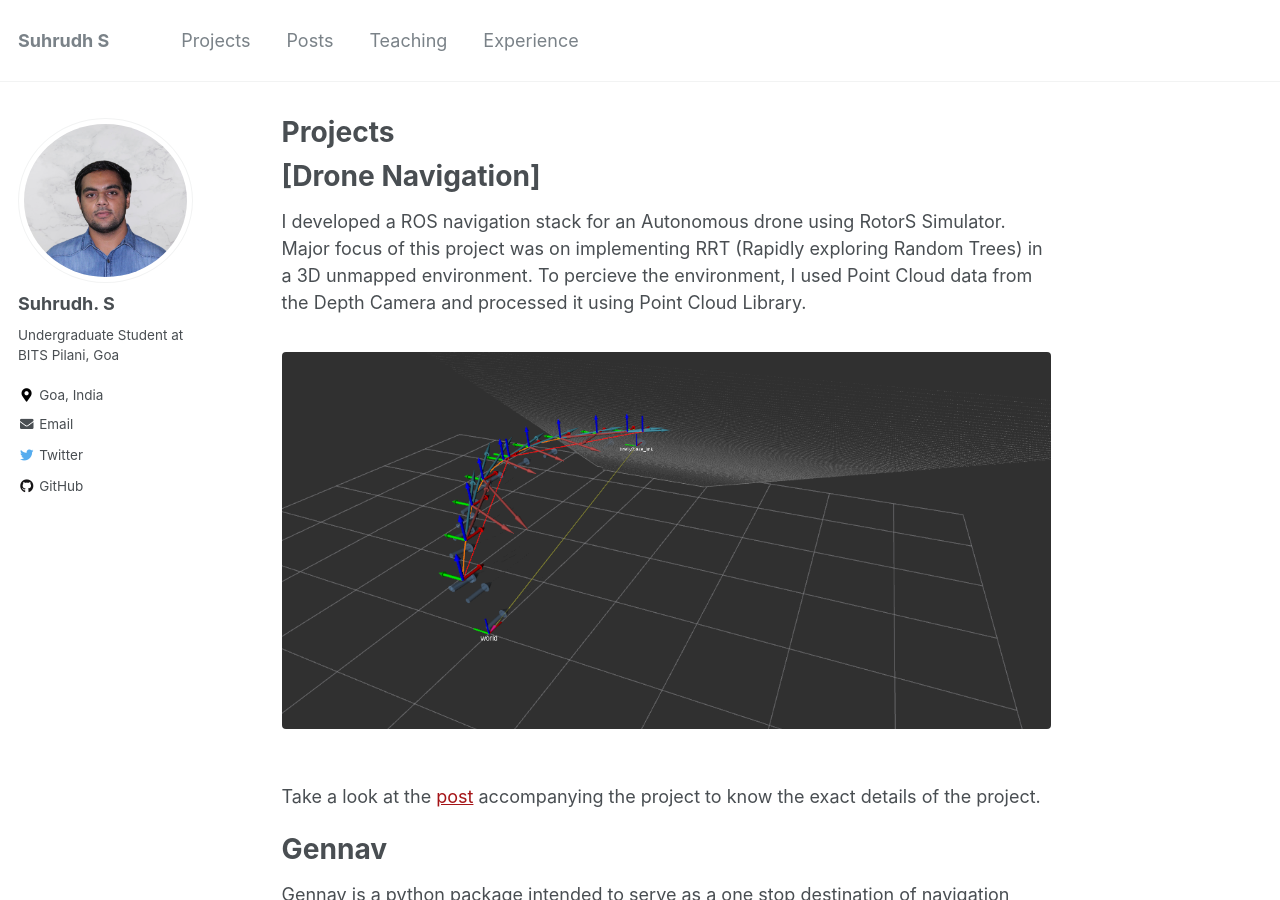
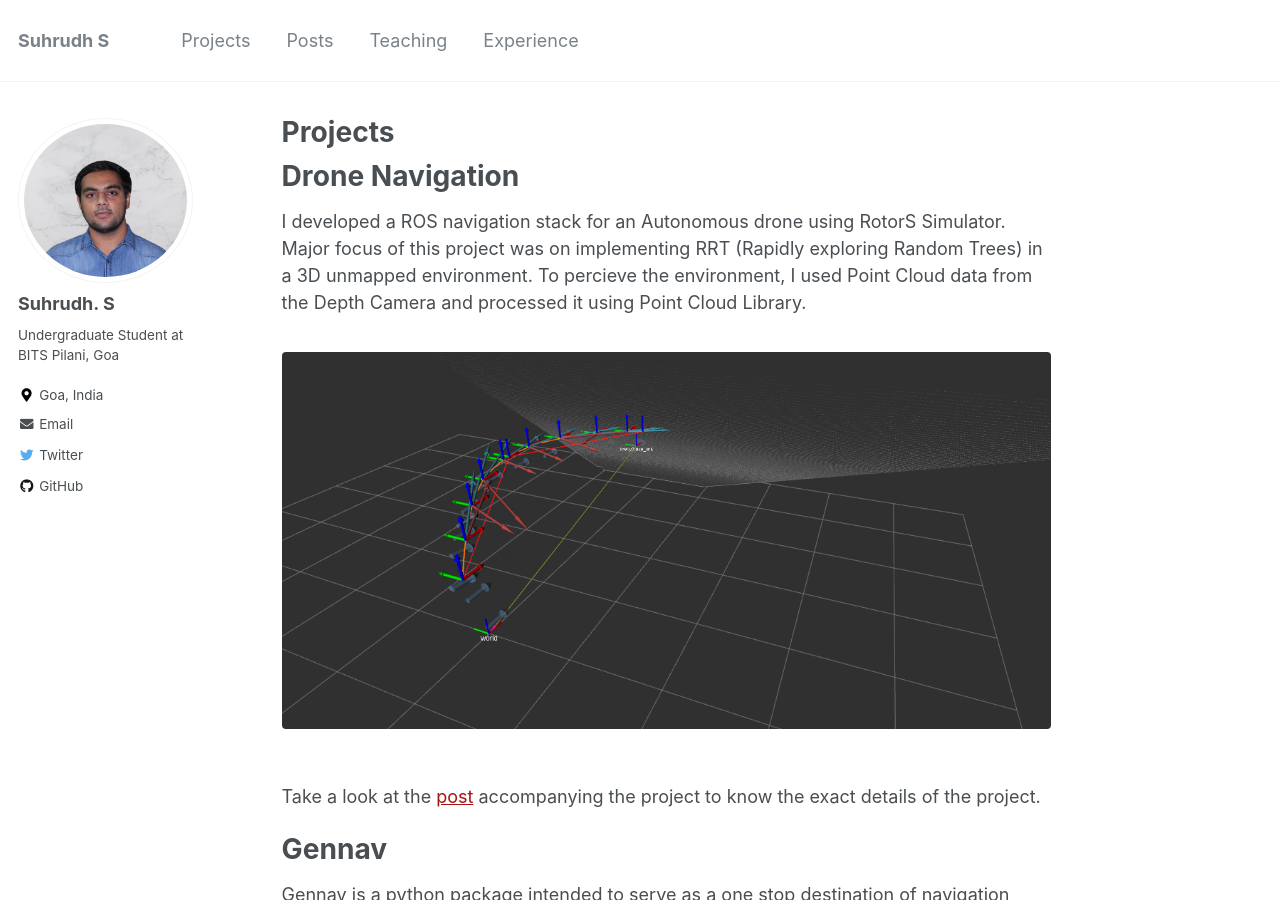
Before and after one commit to SuhrudhSarathy/SuhrudhSarathy.github.io, a Jekyll site: the page built from _pages/software.md, in a window 1280 px wide and 900 px high. Built offline with Jekyll 4.4.1, drawn with Linux system fonts in a browser that asks for light colours.

Commit message:
removed brakcets

```diff
--- a/_pages/software.md
+++ b/_pages/software.md
@@ -10,7 +10,7 @@ header:
   og_image: "software/spatial_weighting.png"
 ---
 
-# [Drone Navigation]
+# Drone Navigation
 
 I developed a ROS navigation stack for an Autonomous drone using RotorS Simulator. Major focus of this project was on implementing RRT (Rapidly exploring Random Trees) in a 3D unmapped environment. To percieve the environment, I used Point Cloud data from the Depth Camera and processed it using Point Cloud Library.
 
```
